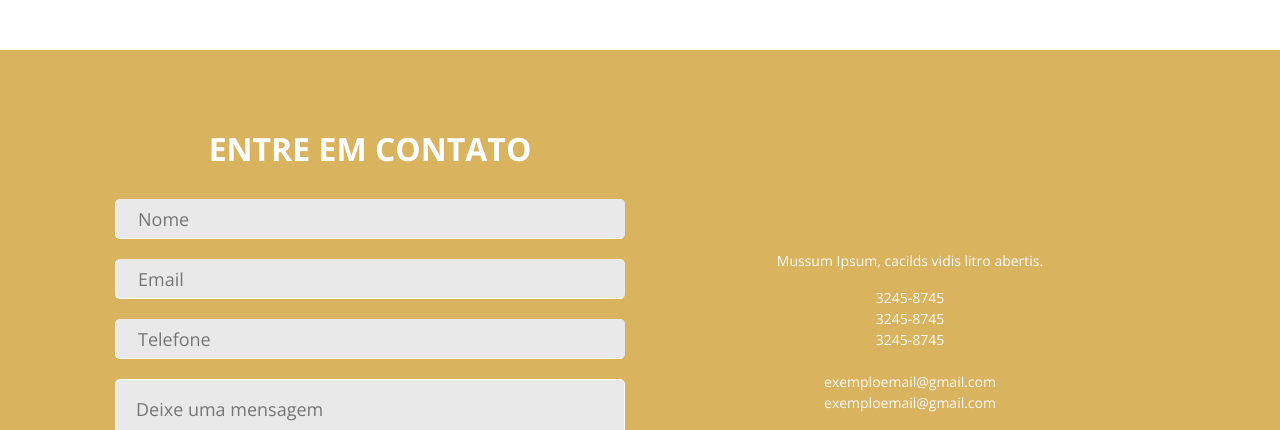
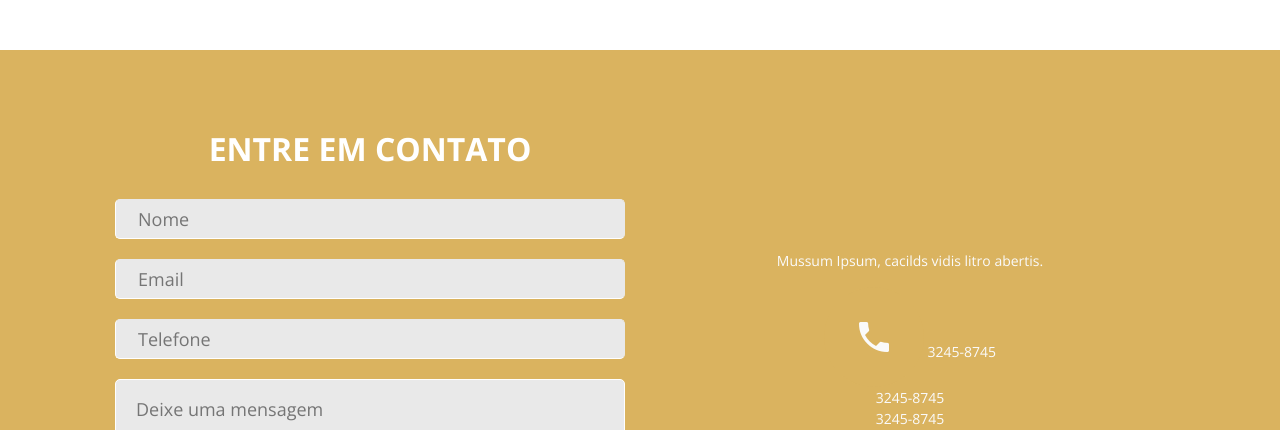
Before and after one commit to CarlaFDev/Estudo, a plain HTML site: page index.html in a window 1280 px wide. Shown: the part 4027-4457 px from the top of the page. Drawn offline with nearby package versions, Linux system fonts and the light colour scheme.

Commit message:
Update index.html

```diff
--- a/index.html
+++ b/index.html
@@ -250,7 +250,12 @@
 
           <div class="col-md-6 col-sm-12 ContatoDados">
                 <p>Mussum Ipsum, cacilds vidis litro abertis.</p>
-            <p>3245-8745<br>
+
+            <p>
+              <span class="material-icons">
+local_phone
+</span>
+              3245-8745<br>
                 3245-8745<br>
                 3245-8745 <br>
               <br>
```
